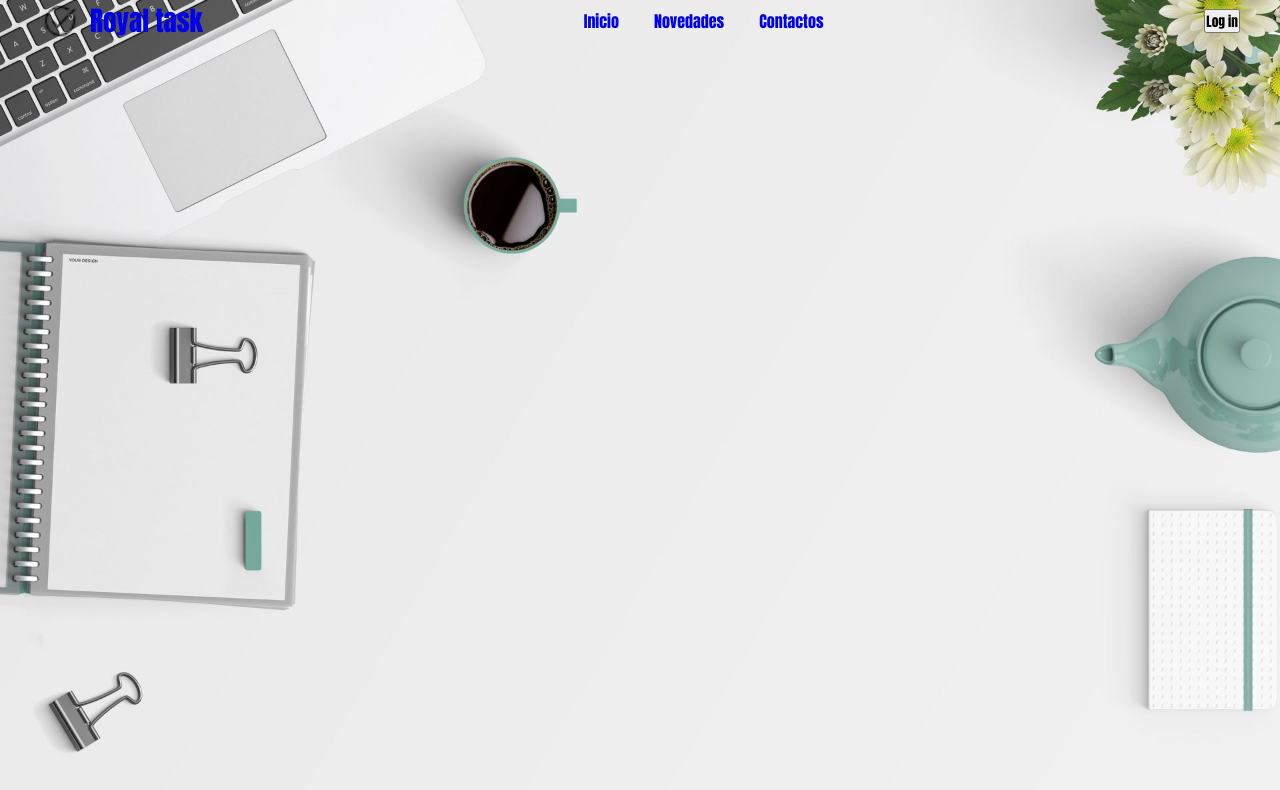
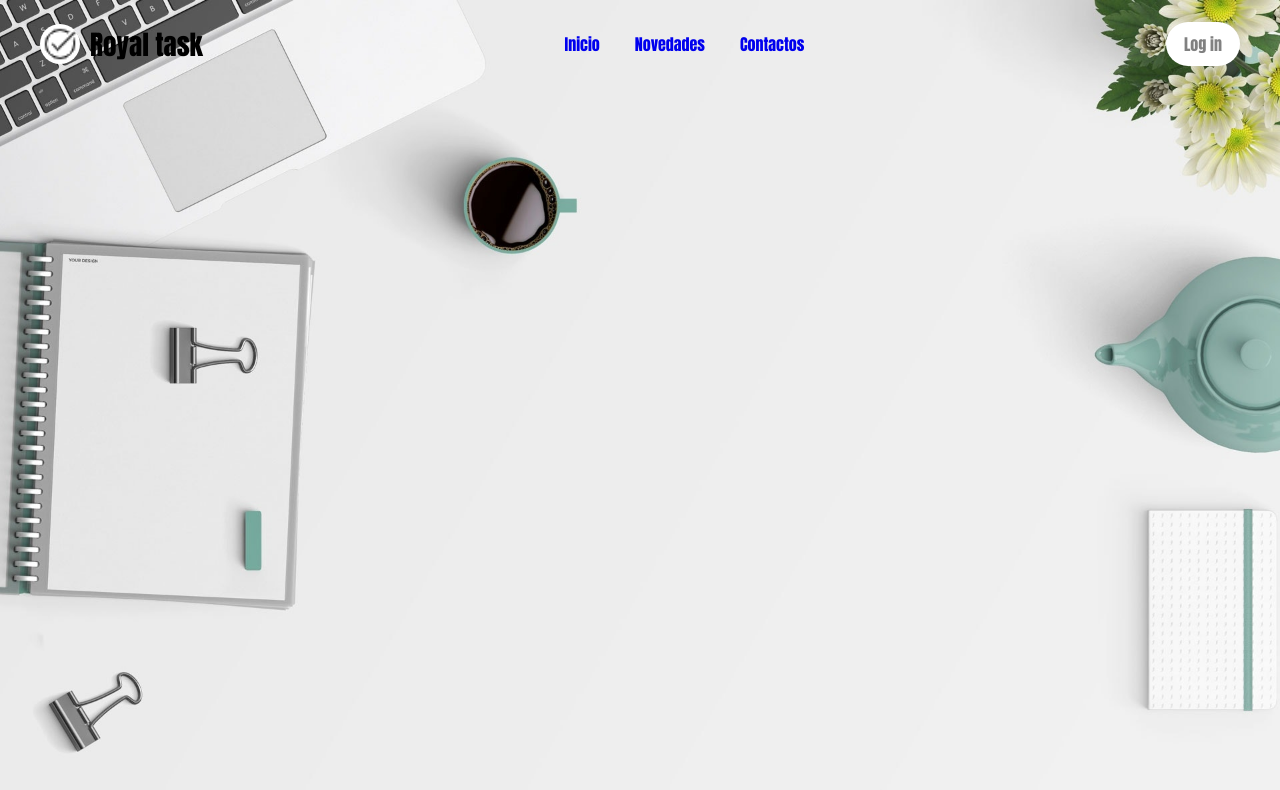
Before and after one commit to jesutera/proyecto_final..., a plain HTML site: page index.html in a window 1280 px wide. Drawn offline with Linux system fonts and the light colour scheme.

```diff
--- a/index.html
+++ b/index.html
@@ -25,5 +25,14 @@
             <button class="login-btn">Log in</button>
         </nav>
     </header>
+
+    <!-- Popup form -->
+    <div class="form-popup">
+        <div class="form-box">
+            <div class="form-details">
+
+            </div>
+        </div>
+    </div>
 </body>
 </html>
--- a/style.css
+++ b/style.css
@@ -18,11 +18,13 @@ header{
     width: 100%;
     left: 0;
     top: 0;
+    padding: 0 10px;
 }
 
 .navbar{
     display: flex;
     align-items: center;
+    padding: 22px 0;
     max-width: 1200px;
     margin: 0 auto;
     justify-content: space-between;
@@ -37,11 +39,14 @@ header{
 
 .navbar .logo img{
     width: 40px;
+    border-radius: 50%;
+   background:  #fff;
 }
 
 .navbar .logo h2{
     font-size: 1.7rem;
     font-weight: 600;
+    color: black;
 }
 
 .navbar .links{
@@ -55,3 +60,18 @@ header{
     font-size: 1 rem;
     font-weight: 500;
 }
+
+.navbar .links a:hover{
+    color:dodgerblue;
+}
+
+.navbar .login-btn{
+    color:gray;
+    border: none;
+    outline: none;
+    font-size: 1rem;
+    padding: 10px 18px;
+    border-radius: 31px;
+    background: #fff;
+    cursor: pointer;
+}
```
